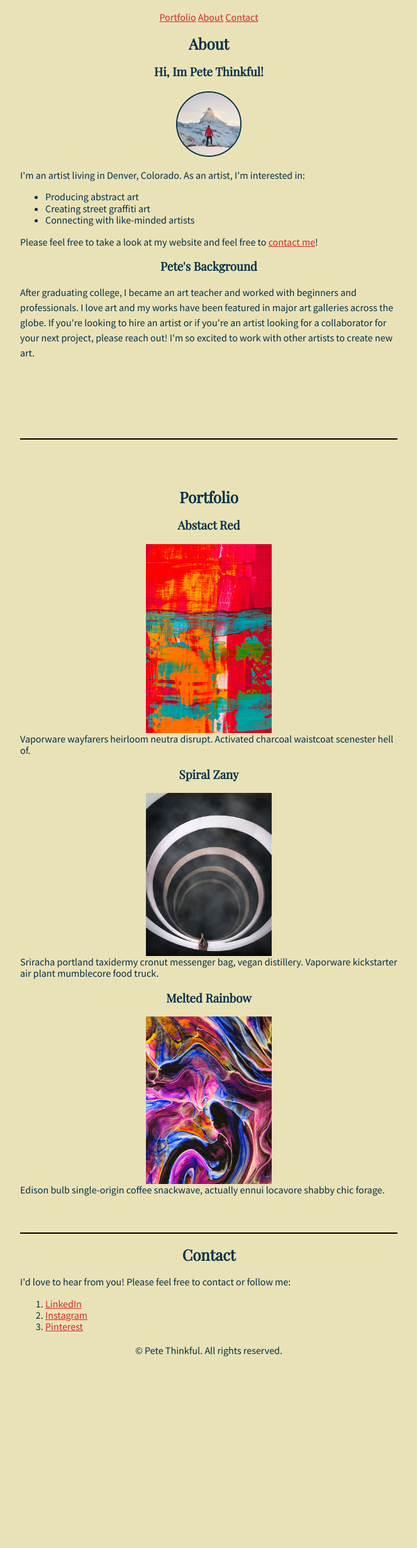
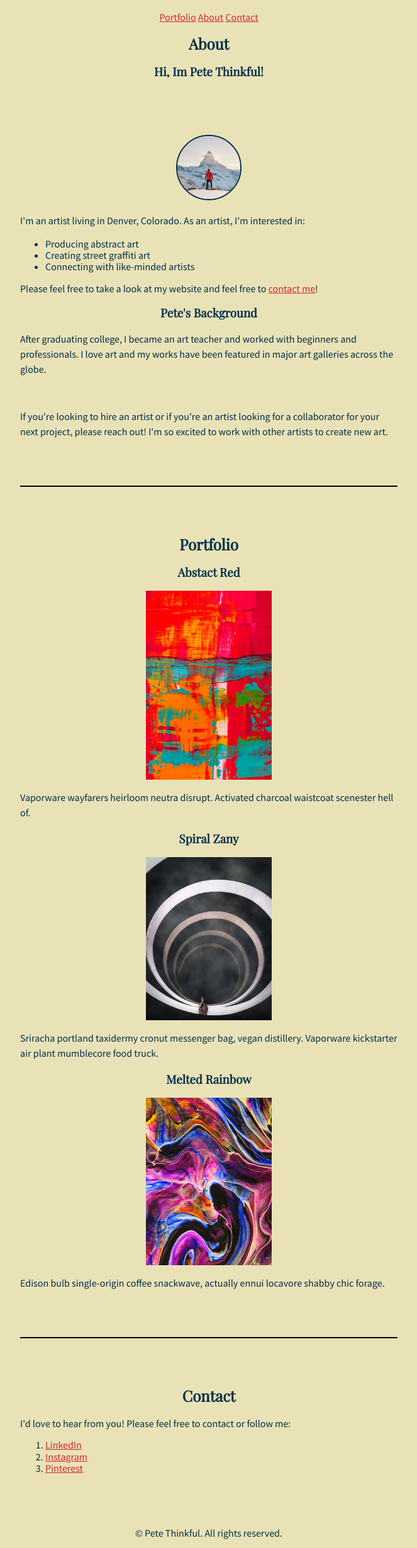
Before and after one commit to JamesMikeP/Pete-Thinkful, a plain HTML site: page index.html in a window 1280 px wide. Shown: the part 102-2560 px from the top of the page at 63% size, without its empty margins (308-971 px from the left). Before the commit the page ends 2314 px from the top, so only its background shows below. Drawn offline with nearby package versions, Linux system fonts and the light colour scheme.

Commit message:
Update index.html

```diff
--- a/index.html
+++ b/index.html
@@ -1,4 +1,3 @@
-
 <!DOCTYPE html>
 <html lang="en">
 
@@ -15,21 +14,27 @@
   <!-- TODO: Add header here -->
 <header>
        <h1>  Pete Thinkful | Artist </h1>
-</header>
+
   <nav>  <a href="#Portfolio">Portfolio</a>
   <a href="#About">About</a>
   <a href="#Contact">Contact</a>
    </nav>
+  </header>
   <main>
     <div>
       <!-- TODO: Add About section here -->
-      <Section id="About">
-        <h2>About</h2>
+
+        <h2 id="About">About</h2>
+      <section>
         <h3>Hi, Im Pete Thinkful!</h3>
+      </section>
+      <article>
+      <div>
          <img class="image-circle" src="images/pete-thinkful.png" alt="Pete Thinkful">
+      </div>
 
 
-       <p></p> I'm an artist living in Denver, Colorado.
+       <p> I'm an artist living in Denver, Colorado.
         As an artist, I'm interested in:
           <ul>
             <li>Producing abstract art</li>
@@ -38,62 +43,64 @@
           </ul>
         Please feel free to take a look at my website and feel free to <a href="#Contact">contact me</a>!
 
+
         <h3>Pete's Background </h3>
        <p> After graduating college, I became an art teacher and worked with
         beginners and professionals. I love art and my works have been
         featured in major art galleries across the globe.
-
+       </p>
+        <br>
+        <p>
         If you're looking to hire an artist or if you're an artist looking
         for a collaborator for your next project, please reach out! I'm so
         excited to work with other artists to create new art. </p>
-      <article>
-
-        <div>
-
-        </div>
       </article>
 
       <hr>
 
       <!-- TODO: Add Portfolio section here -->
-        <section id= "Portfolio">
 
-      <article>
-        <h2>Portfolio</h2>
+        <article>
+          <h2 id= "Portfolio">Portfolio</h2>
         <h3>Abstact Red</h3>
 
         <div>
           <img src="images/abstract-red.png" alt="Pete Thinkful">
         </div>
-        Vaporware wayfarers heirloom neutra disrupt. Activated charcoal
+       <p> Vaporware wayfarers heirloom neutra disrupt. Activated charcoal
         waistcoat scenester hell of.
+        </p>
 
         <h3>Spiral Zany</h3>
         <div>
           <img src="images/spiral-zany.png" alt="Pete Thinkful">
         </div>
-        Sriracha portland taxidermy cronut messenger bag, vegan
+        <p>Sriracha portland taxidermy cronut messenger bag, vegan
         distillery. Vaporware kickstarter air plant mumblecore food truck.
+        </p>
         <h3>Melted Rainbow</h3>
         <div>
           <img src="images/melted-rainbow.png" alt="Pete Thinkful">
         </div>
-        Edison bulb single-origin coffee snackwave, actually ennui
+       <p>Edison bulb single-origin coffee snackwave, actually ennui
         locavore shabby chic forage.
+       </p>
       </article>
 
       <hr>
 
       <!-- TODO: Add Contact section here -->
-          <section id= "Contact">
- <h2>Contact</h2>
+            <article >
+             <h2 id= "Contact">Contact</h2>
             I'd love to hear from you! Please feel free to contact or follow me:
             <ol>
               <li><a href="#LinkedIn">LinkedIn</a></li>
             <li><a href="#Instagram">Instagram</a> </li>
-           <li><a href="Pinterest">Pinterest</a></li>
+           <li><a href="#Pinterest">Pinterest</a></li>
             </ol>
-
+          </article>
+          </div>
+        </main>
 
   <!-- Footer section -->
   <footer>
```
